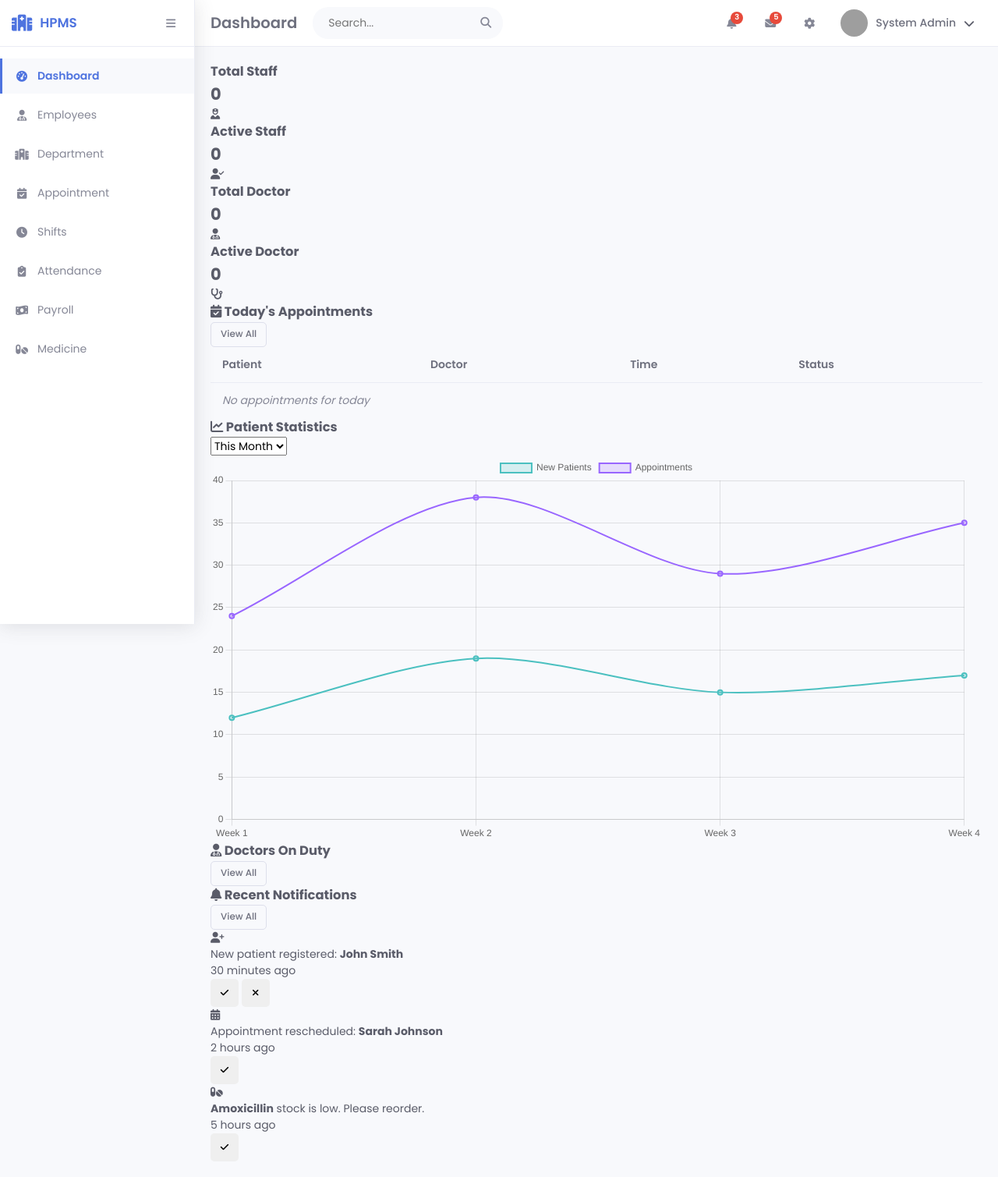
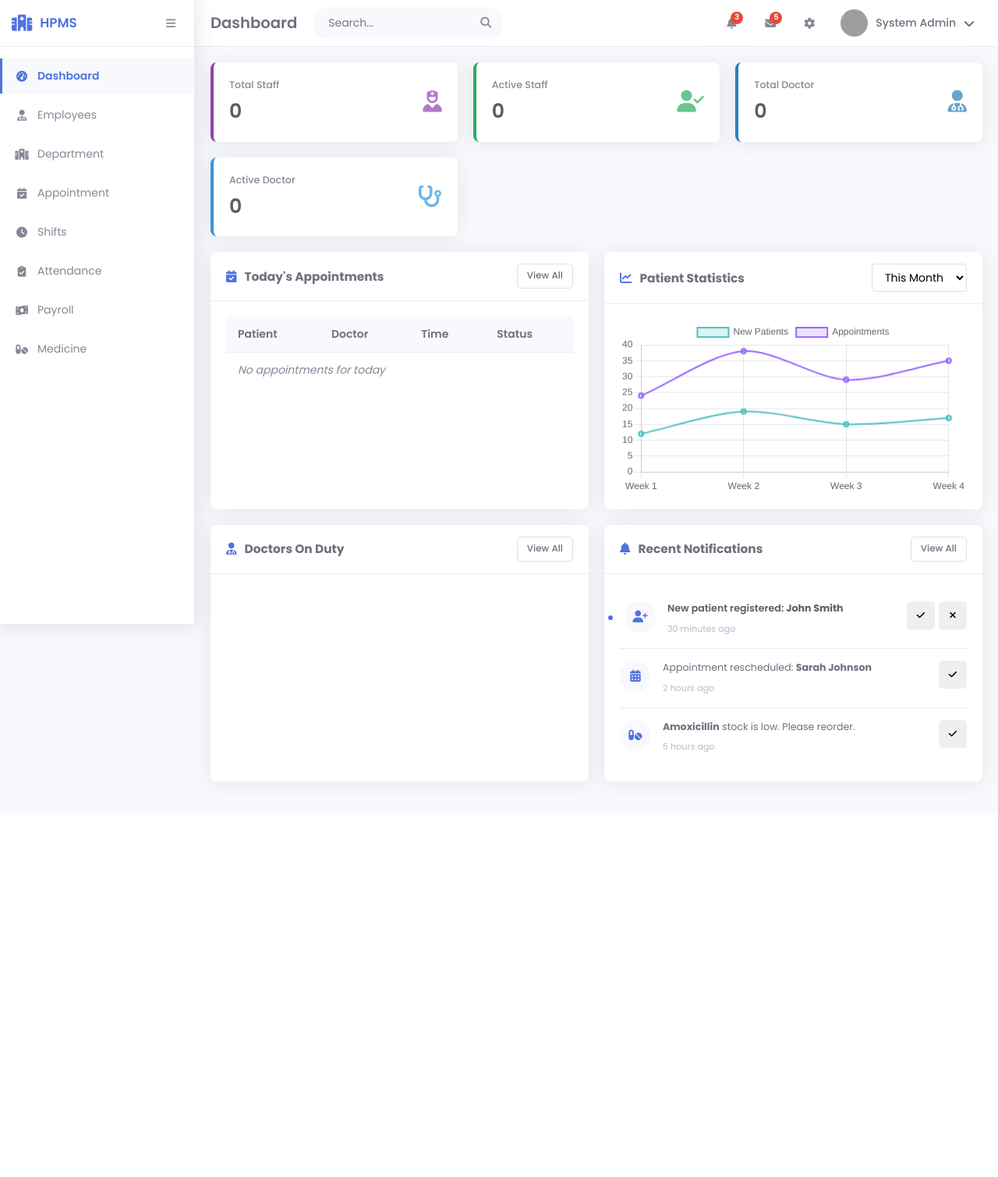
Before and after one commit to RaBi94567/health-post-nexus-system, a PHP site: page / in a window 1280 px wide. Shown: the whole page at 78% size. After the commit the page ends 1012 px from the top, so only its background shows below. Run offline with PHP 8.4, Linux system fonts and the light colour scheme; a user stored in the database is signed in; data comes from the database, SQL or seed files in the repository; data that the repository does not hold is empty; grey boxes are pictures that could not be loaded.

Commit message:
Refactor: Implement full PHP/HTML/CSS dashboard
Rewrite the entire codebase in PHP, HTML, CSS, and JavaScript to create a fully functional dashboard with real-time database integration and all required features.

```diff
--- a/employees.php
+++ b/employees.php
@@ -111,7 +111,7 @@ $active_doctors = get_employee_count('active', 'doctor');
                     <div class="employee-image">
                         <img src="assets/images/<?= !empty($employee['profile_image']) ? $employee['profile_image'] : 'default.jpg' ?>" alt="<?= $employee['full_name'] ?>">
                     </div>
-                    <div class="employee-id">EMP ID: <?= $employee['emp_id'] ?></div>
+                    <div class="employee-id">EMP ID: <?= $employee['employee_code'] ?></div>
                     <div class="employee-name"><?= $employee['full_name'] ?></div>
                     <div class="employee-position"><?= $employee['position'] ?></div>
                     <div class="employee-details">
@@ -150,7 +150,7 @@ $active_doctors = get_employee_count('active', 'doctor');
                     <div class="employee-image">
                         <img src="assets/images/<?= !empty($employee['profile_image']) ? $employee['profile_image'] : 'default.jpg' ?>" alt="<?= $employee['full_name'] ?>">
                     </div>
-                    <div class="employee-id">EMP ID: <?= $employee['emp_id'] ?></div>
+                    <div class="employee-id">EMP ID: <?= $employee['employee_code'] ?></div>
                     <div class="employee-name"><?= $employee['full_name'] ?></div>
                     <div class="employee-position"><?= $employee['position'] ?></div>
                     <div class="employee-details">
--- a/style.css
+++ b/style.css
@@ -713,6 +714,258 @@ button, input, textarea, select {
   padding-top: 15px;
   margin-top: 15px;
   border-top: 1px solid var(--gray-200);
+}
+
+/* Stats Cards */
+.stats-cards {
+  display: grid;
+  grid-template-columns: repeat(auto-fit, minmax(250px, 1fr));
+  gap: 20px;
+  margin-bottom: 20px;
+}
+
+.stat-card {
+  background-color: var(--white-color);
+  border-radius: 8px;
+  box-shadow: 0 0.15rem 1.75rem 0 rgba(58, 59, 69, 0.1);
+  padding: 20px;
+  display: flex;
+  justify-content: space-between;
+  align-items: center;
+  border-left: 4px solid var(--primary-color);
+  transition: transform 0.3s ease;
+}
+
+.stat-card:hover {
+  transform: translateY(-5px);
+}
+
+.stat-card.purple {
+  border-left-color: var(--purple-color);
+}
+
+.stat-card.green {
+  border-left-color: var(--green-color);
+}
+
+.stat-card.blue {
+  border-left-color: var(--blue-color);
+}
+
+.stat-card.light-blue {
+  border-left-color: var(--light-blue-color);
+}
+
+.stat-info h3 {
+  margin: 0;
+  font-size: 0.9rem;
+  color: var(--gray-600);
+  font-weight: 500;
+  margin-bottom: 5px;
+}
+
+.stat-info h2 {
+  margin: 0;
+  font-size: 1.8rem;
+  font-weight: 600;
+  color: var(--gray-800);
+}
+
+.stat-icon {
+  font-size: 2rem;
+  opacity: 0.7;
+}
+
+.stat-card.purple .stat-icon {
+  color: var(--purple-color);
+}
+
+.stat-card.green .stat-icon {
+  color: var(--green-color);
+}
+
+.stat-card.blue .stat-icon {
+  color: var(--blue-color);
+}
+
+.stat-card.light-blue .stat-icon {
+  color: var(--light-blue-color);
+}
+
+/* Dashboard Widgets */
+.dashboard-widgets {
+  display: grid;
+  grid-template-columns: repeat(auto-fit, minmax(400px, 1fr));
+  gap: 20px;
+  margin-bottom: 20px;
+}
+
+.widget {
+  background-color: var(--white-color);
+  border-radius: 8px;
+  box-shadow: 0 0.15rem 1.75rem 0 rgba(58, 59, 69, 0.1);
+  overflow: hidden;
+}
+
+.widget-header {
+  display: flex;
+  align-items: center;
+  justify-content: space-between;
+  padding: 15px 20px;
+  border-bottom: 1px solid var(--gray-200);
+}
+
+.widget-header h3 {
+  margin: 0;
+  font-size: 1.1rem;
+  color: var(--gray-700);
+  display: flex;
+  align-items: center;
+  gap: 10px;
+}
+
+.widget-header h3 i {
+  color: var(--primary-color);
+}
+
+.widget-content {
+  padding: 20px;
+}
+
+.widget-actions {
+  display: flex;
+  align-items: center;
+  gap: 10px;
+}
+
+.form-control {
+  padding: 6px 12px;
+  border: 1px solid var(--gray-300);
+  border-radius: 4px;
+  background-color: var(--white-color);
+  transition: border-color 0.2s ease;
+}
+
+/* Doctor Cards */
+.doctor-cards {
+  display: grid;
+  grid-template-columns: repeat(auto-fill, minmax(200px, 1fr));
+  gap: 20px;
+}
+
+.doctor-card {
+  background-color: var(--white-color);
+  border-radius: 8px;
+  box-shadow: 0 2px 5px rgba(0, 0, 0, 0.05);
+  overflow: hidden;
+  transition: transform 0.3s ease, box-shadow 0.3s ease;
+}
+
+.doctor-card:hover {
+  transform: translateY(-5px);
+  box-shadow: 0 5px 15px rgba(0, 0, 0, 0.1);
+}
+
+.doctor-img {
+  width: 100%;
+  height: 150px;
+  object-fit: cover;
+}
+
+.doctor-info {
+  padding: 15px;
+  text-align: center;
+}
+
+.doctor-info h4 {
+  margin: 0;
+  font-size: 1rem;
+  color: var(--gray-800);
+  font-weight: 600;
+  margin-bottom: 5px;
+}
+
+.doctor-info p {
+  margin: 0;
+  font-size: 0.9rem;
+  color: var(--gray-600);
+  margin-bottom: 5px;
+}
+
+.doctor-info .department {
+  display: inline-block;
+  padding: 3px 8px;
+  background-color: var(--gray-100);
+  border-radius: 12px;
+  font-size: 0.75rem;
+  color: var(--gray-700);
+}
+
+/* Notification List */
+.notification-list {
+  padding: 0;
+  margin: 0;
+}
+
+.notification-item {
+  display: flex;
+  align-items: flex-start;
+  gap: 15px;
+  padding: 15px 0;
+  border-bottom: 1px solid var(--gray-200);
+}
+
+.notification-item:last-child {
+  border-bottom: none;
+}
+
+.notification-icon {
+  width: 40px;
+  height: 40px;
+  background-color: var(--gray-100);
+  color: var(--primary-color);
+  border-radius: 50%;
+  display: flex;
+  align-items: center;
+  justify-content: center;
+  font-size: 1.1rem;
+}
+
+.notification-content {
+  flex-grow: 1;
+}
+
+.notification-content p {
+  margin: 0;
+  font-size: 0.9rem;
+  color: var(--gray-700);
+  margin-bottom: 5px;
+}
+
+.notification-time {
+  font-size: 0.8rem;
+  color: var(--gray-500);
+}
+
+.notification-actions {
+  display: flex;
+  gap: 5px;
+}
+
+.notification-item.unread .notification-content p {
+  font-weight: 600;
+  color: var(--gray-800);
+}
+
+.notification-item.unread::before {
+  content: '';
+  display: block;
+  width: 6px;
+  height: 6px;
+  background-color: var(--primary-color);
+  border-radius: 50%;
+  margin-top: 18px;
+  margin-left: -15px;
 }
 
 /* Tabs */
```
Also changed, not shown: other parts of style.css (+70 -109 lines), aatish.sql (+96 -21 lines), add_employee.php (+10 -9 lines), edit_department.php (added, +50 -0 lines), README.md, assets/images/default.jpg (added), 1 other file. Lines whose indentation alone changed are shown as unchanged.
